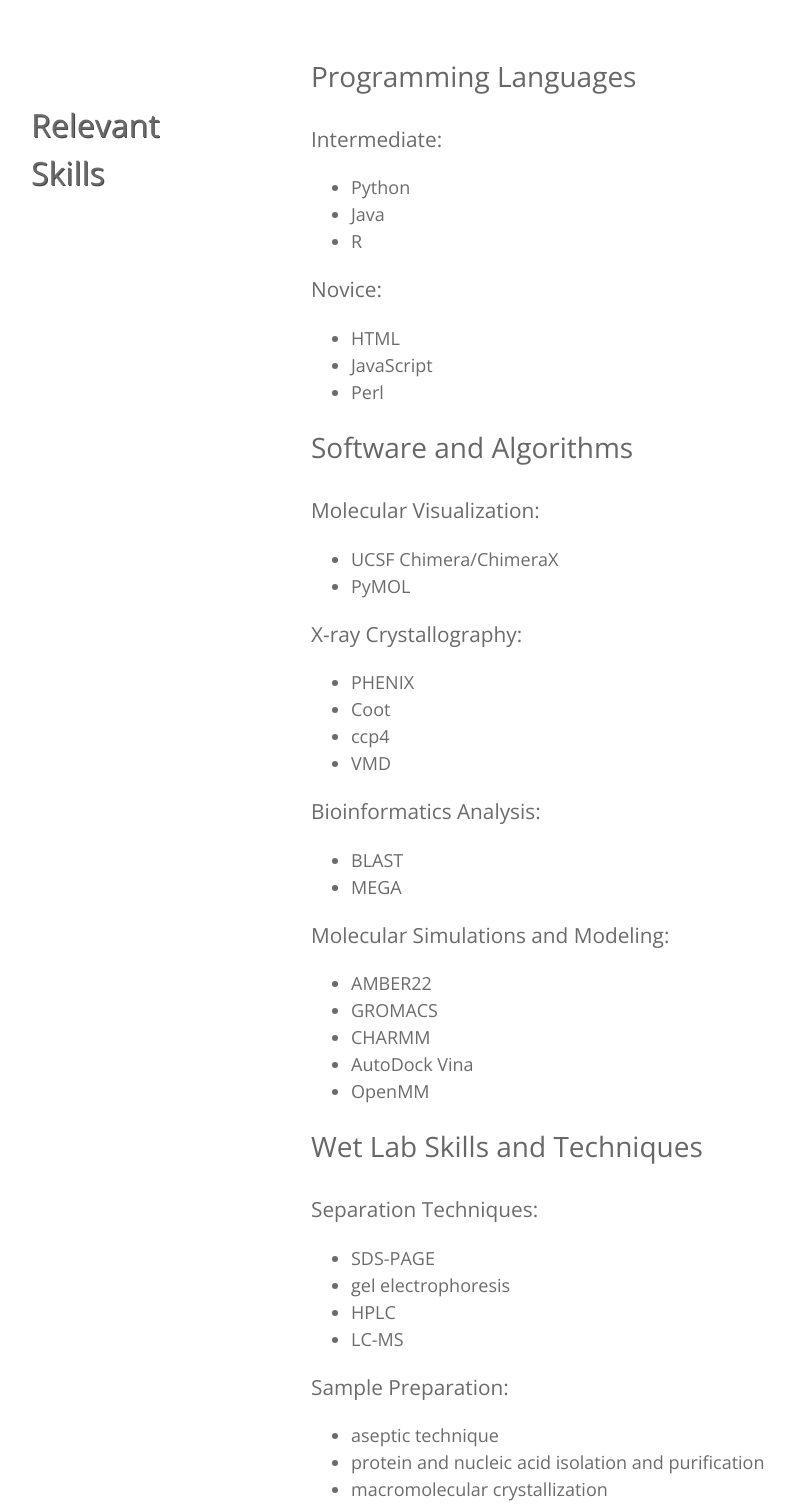
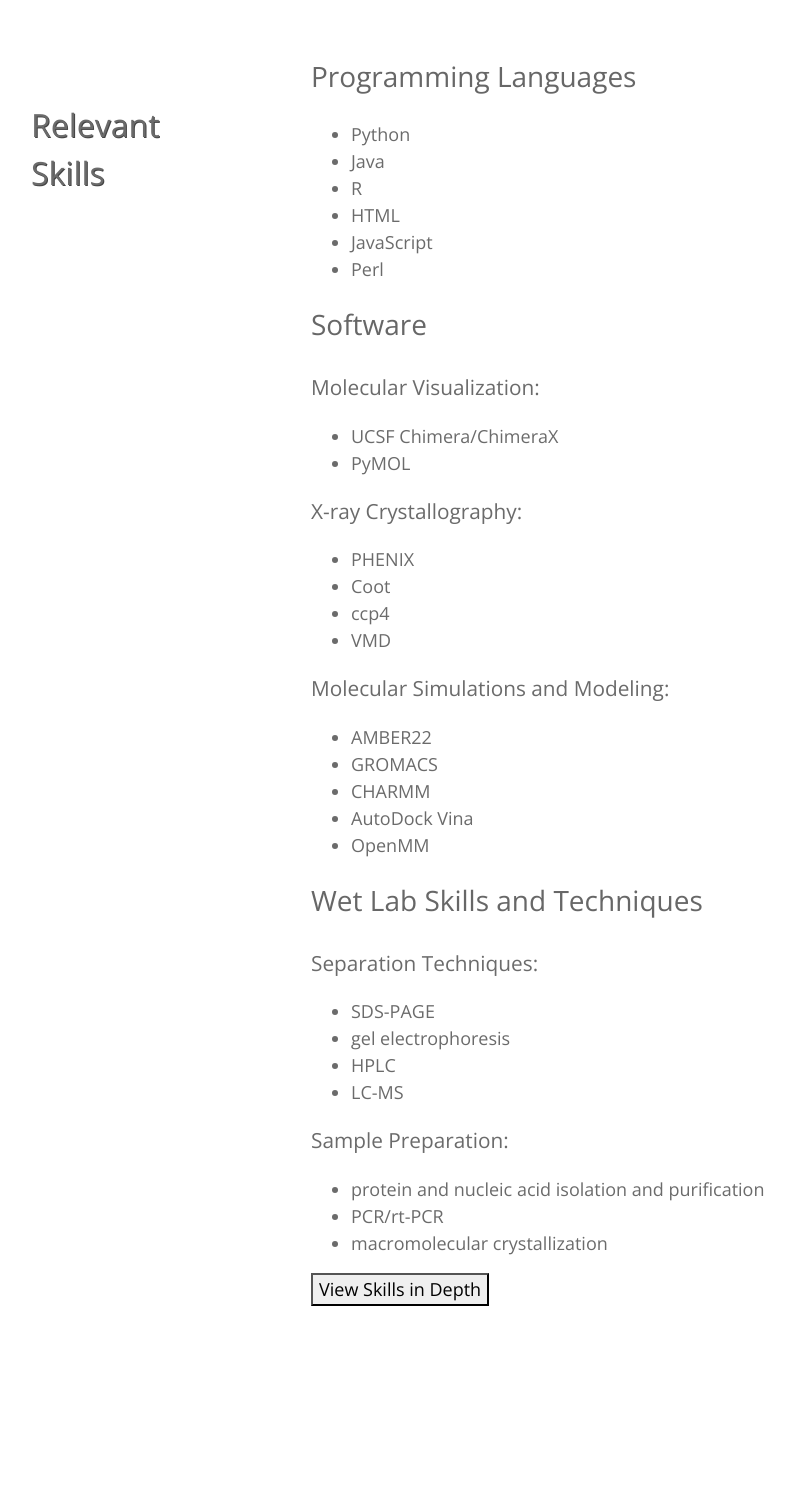
Before and after one commit to leesch27/leesch27.github.io, a plain HTML site: page index.html in a window 1280 px wide. Shown: the part 4460-5966 px from the top of the page, without its empty margins (134-928 px from the left). Drawn offline with nearby package versions, Linux system fonts and the light colour scheme.

Commit message:
Update index.html

```diff
--- a/index.html
+++ b/index.html
@@ -8,7 +8,7 @@
     <link rel="stylesheet" href="css/all.min.css" />
     <link rel="stylesheet" href="css/bootstrap.min.css" />
     <link rel="stylesheet" href="css/templatemo-style.css" />
-    <title>Mini Profile - Free Bootstrap CSS Template</title>
+    <title>Lee Schoneman</title>
 
     <!-- The nav bar remains the same for every page, so by defining it in only one file, we only
      need to edit it in one place when we make changes to it. -->
@@ -223,25 +223,20 @@ https://templatemo.com/tm-530-mini-profile
               <div class="tm-portfolio-description">
                 <h3 class="tm-text-dark-gray">
                   Programming Languages </h3>
-                  <p class="tm-title-small">
-                    Intermediate: <ul> <li class="mb-0"> Python </li> <li>Java</li> <li>R</li> </ul> </p>
-                  <p class="tm-title-small">
-                    Novice: <ul> <li>HTML</li> <li>JavaScript</li> <li>Perl</li> </ul> </p>
+                  <p class="tm-title-small"><ul> <li class="mb-0"> Python </li> <li>Java</li> <li>R</li><li>HTML</li><li>JavaScript</li><li>Perl</li> </ul> </p>
                 <h3 class="tm-text-dark-gray">
-                  Software and Algorithms </h3>
+                  Software</h3>
                   <p class="tm-title-small">
                     Molecular Visualization: <ul> <li> UCSF Chimera/ChimeraX</li> <li>PyMOL</li> </ul> </p>
                   <p class="tm-title-small">
                     X-ray Crystallography: <ul> <li>PHENIX</li> <li>Coot</li> <li>ccp4</li> <li>VMD</li></ul> </p>
-                  <p class="tm-title-small">
-                    Bioinformatics Analysis: <ul> <li>BLAST</li> <li>MEGA</li> </ul> </p>
                   <p class="tm-title-small"> Molecular Simulations and Modeling: <ul> <li>AMBER22</li> <li>GROMACS</li> <li>CHARMM</li> <li>AutoDock Vina</li> <li>OpenMM</li> </ul> </p>
                 <h3 class="tm-text-dark-gray">
                   Wet Lab Skills and Techniques </h3>
                   <p class="tm-title-small">
                     Separation Techniques: <ul> <li> SDS-PAGE</li> <li>gel electrophoresis</li> <li>HPLC</li> <li>LC-MS</li> </ul> </p>
                   <p class="tm-title-small">
-                    Sample Preparation: <ul> <li> aseptic technique</li> <li> protein and nucleic acid isolation and purification</li> <li>macromolecular crystallization</li> </ul> </p>
+                    Sample Preparation: <ul> <li> protein and nucleic acid isolation and purification</li><li>PCR/rt-PCR</li><li>macromolecular crystallization</li> </ul> </p>
                 <button onclick="window.location.href='https://leesch27.github.io/skills';">View Skills in Depth</button>
               </div>
             </div>
```
